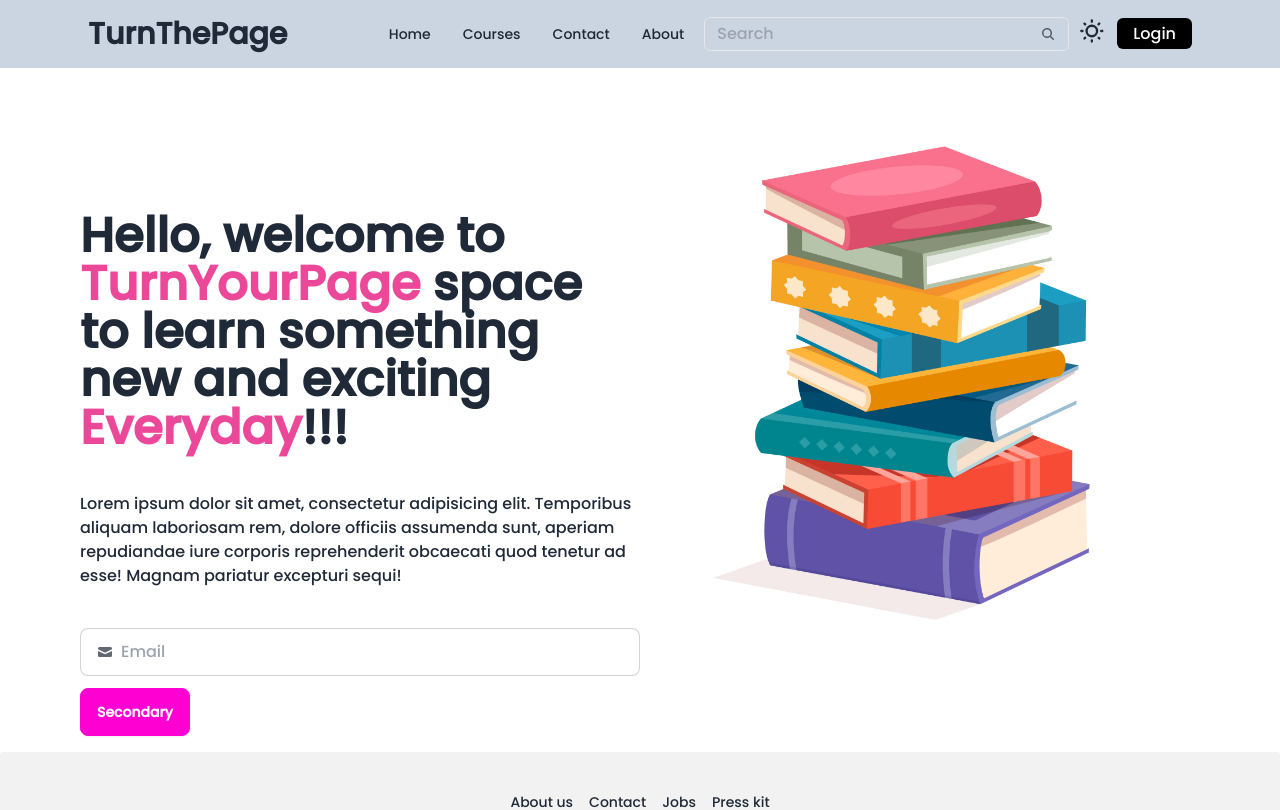
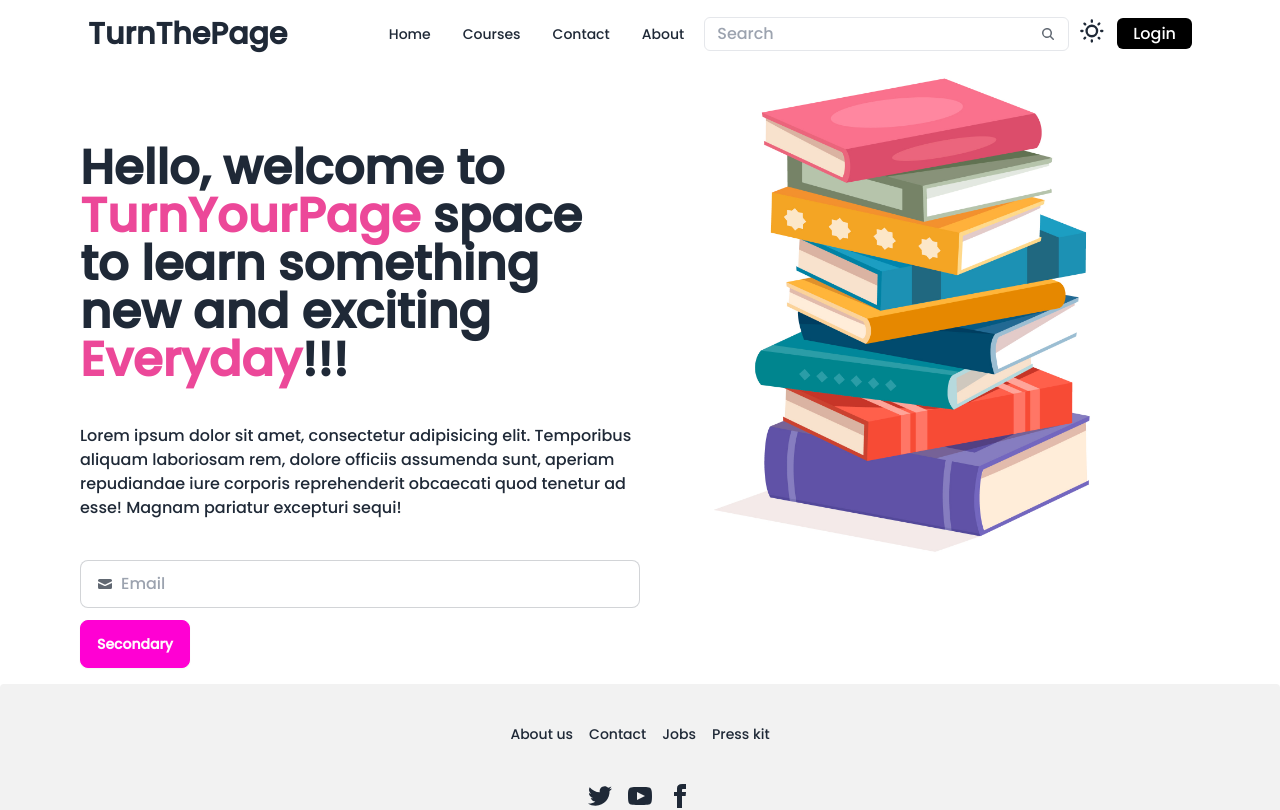
Before and after one commit to Abhishekkumar21/TurnThePage, a React (Vite) app in the folder Frontend/: page / in a window 1280 px wide. Shown: the top 810 px of the page. Built offline with nearby package versions, Linux system fonts and the light colour scheme.

Commit message:
Updated navbar bg color & fixed the navbar when scrolling

```diff
--- a/Frontend/src/Components/Navbar.jsx
+++ b/Frontend/src/Components/Navbar.jsx
@@ -19,8 +19,8 @@ function Navbar() {
   );
   return (
     <>
-      <div className="max-w-screen-2xl container mx-auto md:px-20 px-4 bg-slate-300">
-        <div className="navbar bg-slate-300">
+      <div className="max-w-screen-2xl container mx-auto md:px-20 px-4 bg-base-100 fixed top-0 left-0 right-0">
+        <div className="navbar bg-base-100">
           <div className="navbar-start">
             <div className="dropdown">
               <div
@@ -61,7 +61,7 @@ function Navbar() {
               <label className="px-3 py-1 border rounded-md flex items-center gap-2">
                 <input
                   type="text"
-                  className="grow outline-none bg-slate-300"
+                  className="grow outline-none"
                   placeholder="Search"
                 />
                 <svg
```
